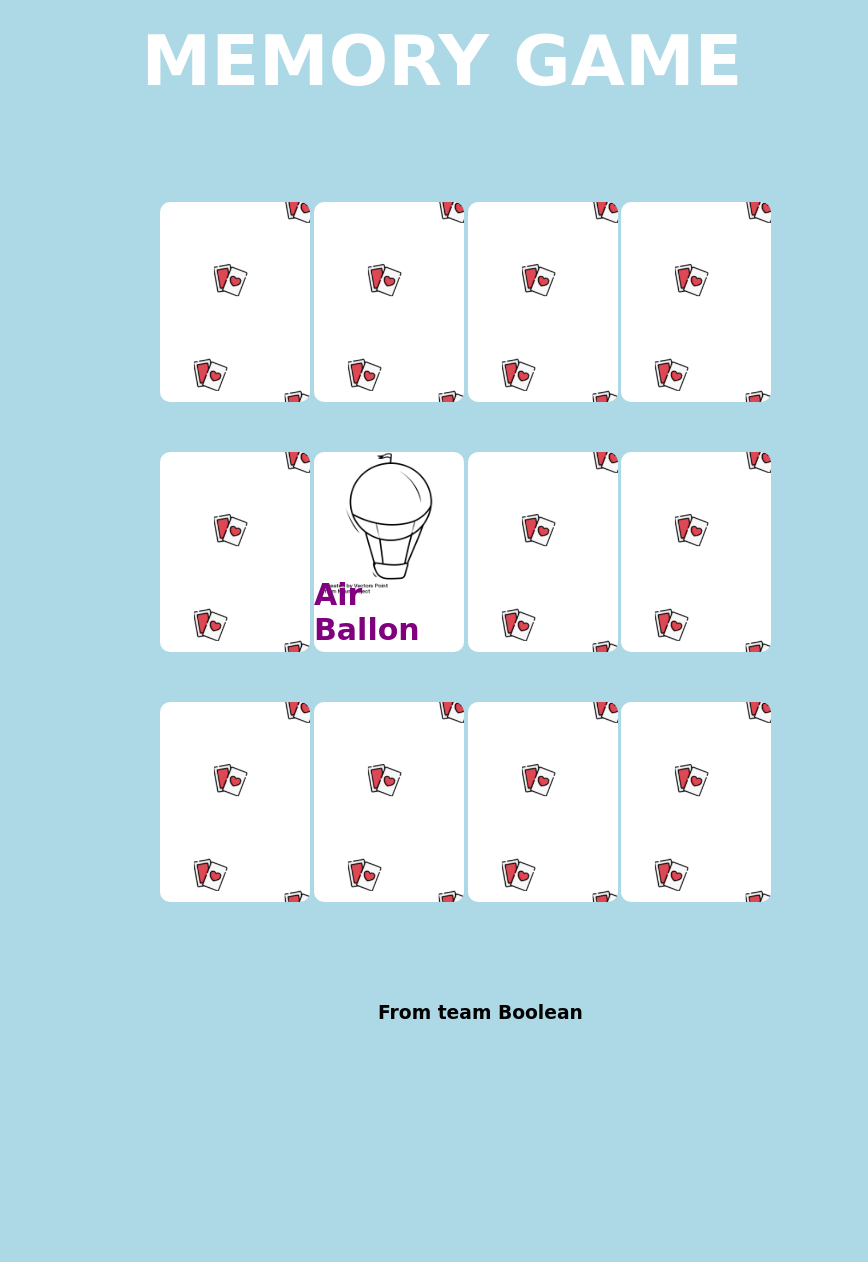
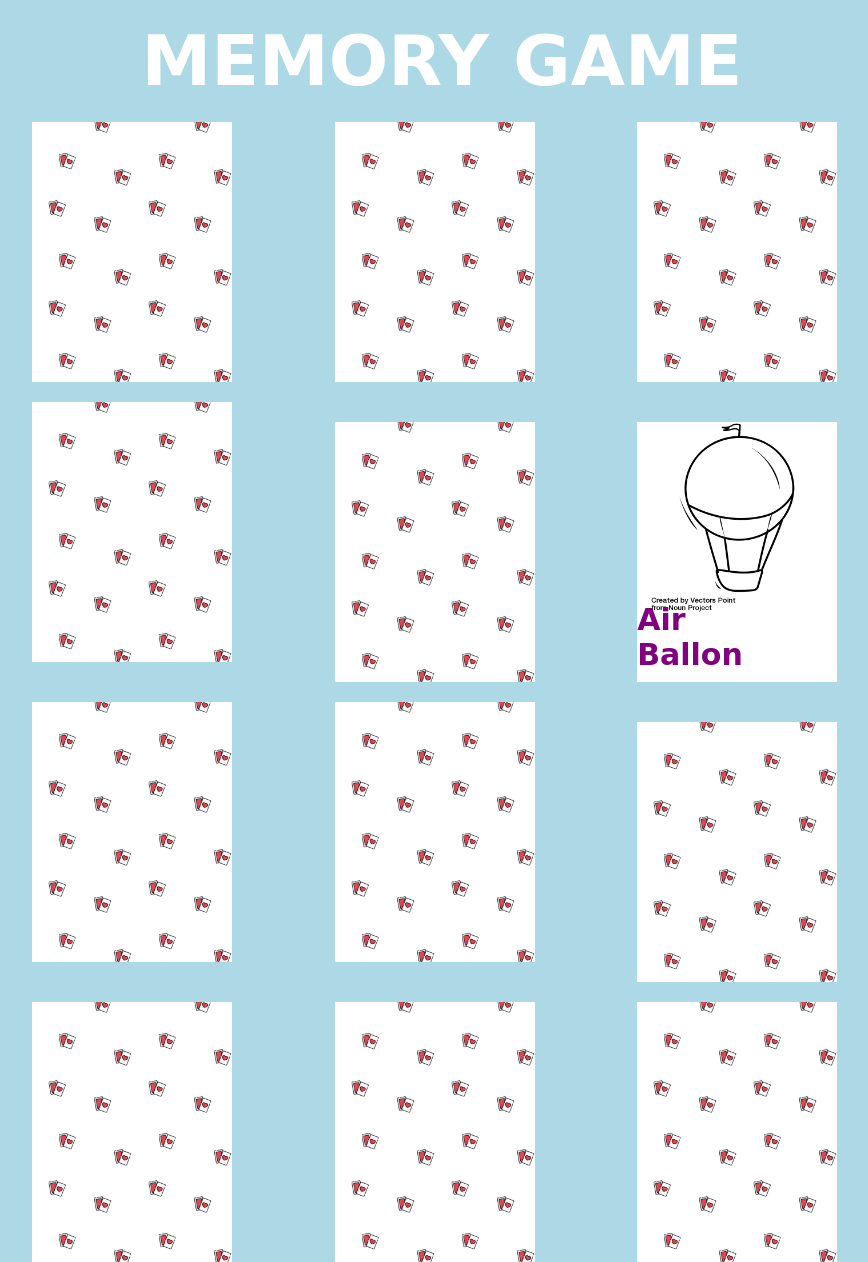
Before and after one commit to claud-car/html-css-memory, a plain HTML site: page index.html in a window 1280 px wide. Shown: the whole page, without its empty margins (198-1066 px from the left). Before the commit the page ends 1023 px from the top, so only its background shows below. Drawn offline with Linux system fonts and the light colour scheme.

Commit message:
Inserito float e sistema cambiato,esercizio terminato

```diff
--- a/assets/css/master.css
+++ b/assets/css/master.css
@@ -1,234 +1,186 @@
 *{
-  margin:0;
-  padding:0;
-  box-sizing:border-box;
-  background-color:lightblue;
-  position:relative;
+  background-color: lightblue;
   font-family: 'Potta One', cursive;
+  margin: 0;
+  padding: 0;
+  box-sizing: border-box;
 }
 
-/* TAG DI SISTEMA */
-
 h1{
-  text-align:center;
+  text-align: center;
+  color: white;
   margin-top: 20px;
   font-size: 70px;
-  color: white;
+}
+
+h2{
+  background-color: transparent;
+  position: absolute;
+  right: 40px;
+  bottom: 10px;
+  font-size: 30px;
+  color: purple;
+  display: none;
 }
 
 h3{
+  text-align:center;
   color: black;
-  position: absolute;
-  top: 900px;
   left:45%;
+  font-size: 25px;
 }
 
-h2{
-  font-size: 30px;
-  color: purple;
-  background-color:transparent;
-  position:absolute;
-  bottom: 5px;
-  display: none;
+/* FINE TAG */
+
+.row{
+  width: 80%;
+  height:300px;
+  margin-left: 10%;
+  margin-right: 10%;
+  background-color: lightblue;
 }
 
-div{
-  height:200px;
-  width:150px;
-  background-color:white;
-  position:absolute;
-  border-radius: 10px;
+[class^="col"]{
+  height: 260px;
+  width: 200px;
   background-image: url(../img/pattern.png);
-  background-size: cover;
+  float: left;
+  margin-left: 10%;
+  margin-top: 20px;
+  background-size:contain;
+  position: relative;
+}
+
+/* INIZIO COLONNE */
+
+.col1:hover{
+  background-image: url(../img/img1.png);
+  background-repeat: no-repeat;
+  background-size: contain;
+  background-color: white;
+}
+
+.col1:hover .show{
+  display: block;
+}
+
+.col2:hover{
+  background-image: url(../img/img2.png);
+  background-repeat: no-repeat;
+  background-size: contain;
+  background-color: white;
+}
+
+.col2:hover .show{
+  display: block;
+}
+
+.col3:hover{
+  background-image: url(../img/img3.png);
+  background-repeat: no-repeat;
+  background-size: contain;
+  background-color: white;
+}
+
+.col3:hover .show{
+  display: block;
+}
+
+.col4:hover{
+  background-image: url(../img/img4.png);
+  background-repeat: no-repeat;
+  background-size: contain;
+  background-color: white;
+}
+
+.col4:hover .show{
+  display: block;
+}
+
+.col5:hover{
+  background-image: url(../img/img6.png);
+  background-repeat: no-repeat;
+  background-size: contain;
+  background-color: white;
+}
+
+.col5:hover .show{
+  display: block;
+}
+
+.col6{
+  background-image: url(../img/img1.png);
+  background-color: white;
+  background-size: contain;
+  background-repeat: no-repeat;
 }
 
 #onlyshow{
   display: block;
 }
 
-/* FINE TAG DI SISTEMA */
-
-/* POSIZIONE DEI PAD */
-
-.pad1{
-  left:28%;
-  top: 100px;
+.col7:hover{
+  background-image: url(../img/img5.png);
+  background-repeat: no-repeat;
+  background-size: contain;
+  background-color: white;
 }
 
-.pad1:hover{
-  background-image: url(../img/img1.png);
-  background-repeat: no-repeat;
-  background-size: contain;
-}
-
-.pad1:hover .show{
+.col7:hover .show{
   display: block;
 }
 
-.pad2{
-  left:40%;
-  top: 100px;
-}
-
-.pad2:hover{
+.col8:hover{
   background-image: url(../img/img2.png);
   background-repeat: no-repeat;
   background-size: contain;
+  background-color: white;
 }
 
-.pad2:hover .show{
+.col8:hover .show{
   display: block;
-  left:20px;
 }
 
-.pad3{
-  left:52%;
-  top: 100px;
-}
-
-.pad3:hover{
+.col9:hover{
   background-image: url(../img/img3.png);
   background-repeat: no-repeat;
   background-size: contain;
+  background-color: white;
 }
 
-.pad3:hover .show{
+.col9:hover .show{
   display: block;
-  left:40px;
 }
 
-.pad4{
-  left:64%;
-  top: 100px;
-}
-
-.pad4:hover{
+.col10:hover{
   background-image: url(../img/img4.png);
   background-repeat: no-repeat;
   background-size: contain;
+  background-color: white;
 }
 
-.pad4:hover .show{
+.col10:hover .show{
   display: block;
 }
 
-.pad5{
-  left:28%;
-  top: 350px;
+.col11:hover{
+  background-image: url(../img/img5.png);
+  background-repeat: no-repeat;
+  background-size: contain;
+  background-color: white;
 }
 
-.pad5:hover{
+.col11:hover .show{
+  display: block;
+}
+
+.col12:hover{
   background-image: url(../img/img6.png);
   background-repeat: no-repeat;
   background-size: contain;
+  background-color: white;
 }
 
-.pad5:hover .show{
-  display: block;
-  left:15px;
-}
-
-.pad6{
-  left:40%;
-  top: 350px;
-  background-image: url(../img/img1.png);
-  background-repeat: no-repeat;
-  background-size: contain;
-}
-
-.pad7{
-  left:52%;
-  top: 350px;
-}
-
-.pad7:hover{
-  background-image: url(../img/img5.png);
-  background-repeat: no-repeat;
-  background-size: contain;
-}
-
-.pad7:hover .show{
-  display: block;
-  left:20px;
-}
-
-.pad8{
-  left:64%;
-  top: 350px;
-}
-
-.pad8:hover{
-  background-image: url(../img/img2.png);
-  background-repeat: no-repeat;
-  background-size: contain;
-}
-
-.pad8:hover .show{
-  display: block;
-  left:20px;
-}
-
-.pad9{
-  left:28%;
-  top: 600px;
-}
-
-.pad9:hover{
-  background-image: url(../img/img3.png);
-  background-repeat: no-repeat;
-  background-size: contain;
-}
-
-.pad9:hover .show{
-  display: block;
-  left:40px;
-}
-
-.pad10{
-  left:40%;
-  top: 600px;
-}
-
-.pad10:hover{
-  background-image: url(../img/img4.png);
-  background-repeat: no-repeat;
-  background-size: contain;
-}
-
-.pad10:hover .show{
+.col12:hover .show{
   display: block;
 }
-
-.pad11{
-  left:52%;
-  top: 600px;
-}
-
-.pad11:hover{
-  background-image: url(../img/img5.png);
-  background-repeat: no-repeat;
-  background-size: contain;
-}
-
-.pad11:hover .show{
-  display: block;
-  left:20px;
-}
-
-.pad12{
-  left:64%;
-  top: 600px;
-}
-
-.pad12:hover{
-  background-image: url(../img/img6.png);
-  background-repeat: no-repeat;
-  background-size: contain;
-}
-
-.pad12:hover .show{
-  display: block;
-  left:15px;
-}
-
-/* FINE POSIZIONE PAD */
--- a/index.html
+++ b/index.html
@@ -1,8 +1,8 @@
 <!DOCTYPE html>
-<html lang="it" dir="ltr">
+<html lang="en" dir="ltr">
   <head>
     <meta charset="utf-8">
-    <title>MEMORY GAME</title>
+    <title></title>
     <link rel="stylesheet" href="./assets/css/master.css">
   </head>
   <body>
@@ -11,45 +11,51 @@
     </header>
     <main>
       <!-- INIZIO PRIMA RIGA -->
-      <div class="pad1">
+      <div class="row">
+        <div class="col1">
           <h2 class="show">Air Ballon</h2>
         </div>
-      <div class="pad2">
+        <div class="col2">
           <h2 class="show">Bicycle</h2>
         </div>
-      <div class="pad3">
+        <div class="col3">
           <h2 class="show">Boat</h2>
         </div>
-      <div class="pad4">
+        <div class="col4">
           <h2 class="show">Submarine</h2>
+        </div>
       </div>
       <!-- FINE PRIMA RIGA -->
       <!-- INIZIO SECONDA RIGA -->
-      <div class="pad5">
+      <div class="row">
+        <div class="col5">
           <h2 class="show">Roulotte</h2>
         </div>
-      <div class="pad6">
-        <h2 id="onlyshow">Air Ballon</h2>
+        <div class="col6">
+          <h2 id="onlyshow" class="show">Air Ballon</h2>
         </div>
-      <div class="pad7">
+        <div class="col7">
           <h2 class="show">Tractor</h2>
         </div>
-      <div class="pad8">
+        <div class="col8">
           <h2 class="show">Bicycle</h2>
+        </div>
       </div>
       <!-- FINE SECONDA RIGA -->
       <!-- INIZIO TERZA RIGA -->
-      <div class="pad9">
+      <div class="row">
+        <div class="col9">
           <h2 class="show">Boat</h2>
         </div>
-      <div class="pad10">
+        <div class="col10">
           <h2 class="show">Submarine</h2>
         </div>
-      <div class="pad11">
+        <div class="col11">
           <h2 class="show">Tractor</h2>
         </div>
-      <div class="pad12">
+        <div class="col12">
           <h2 class="show">Roulotte</h2>
+        </div>
       </div>
       <!-- FINE TERZA RIGA -->
     </main>
```
Lines whose indentation alone changed are shown as unchanged.
